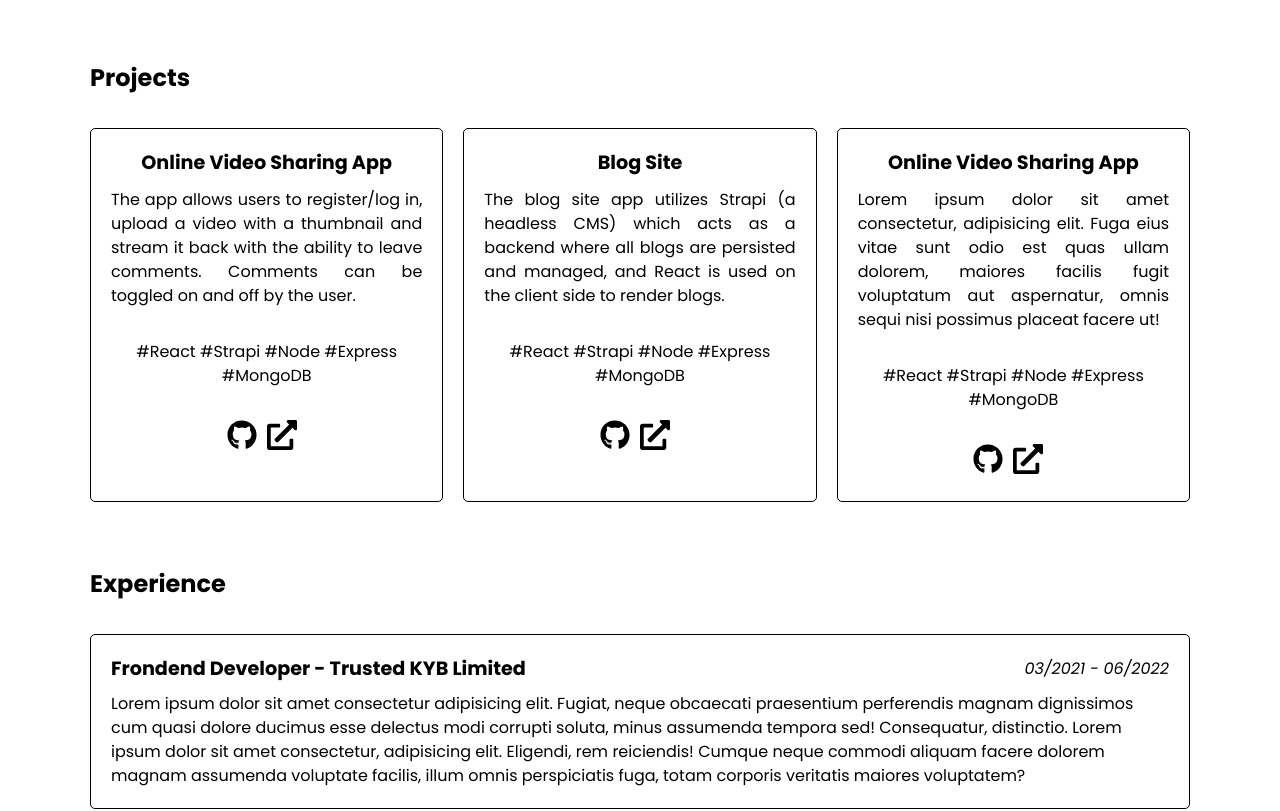
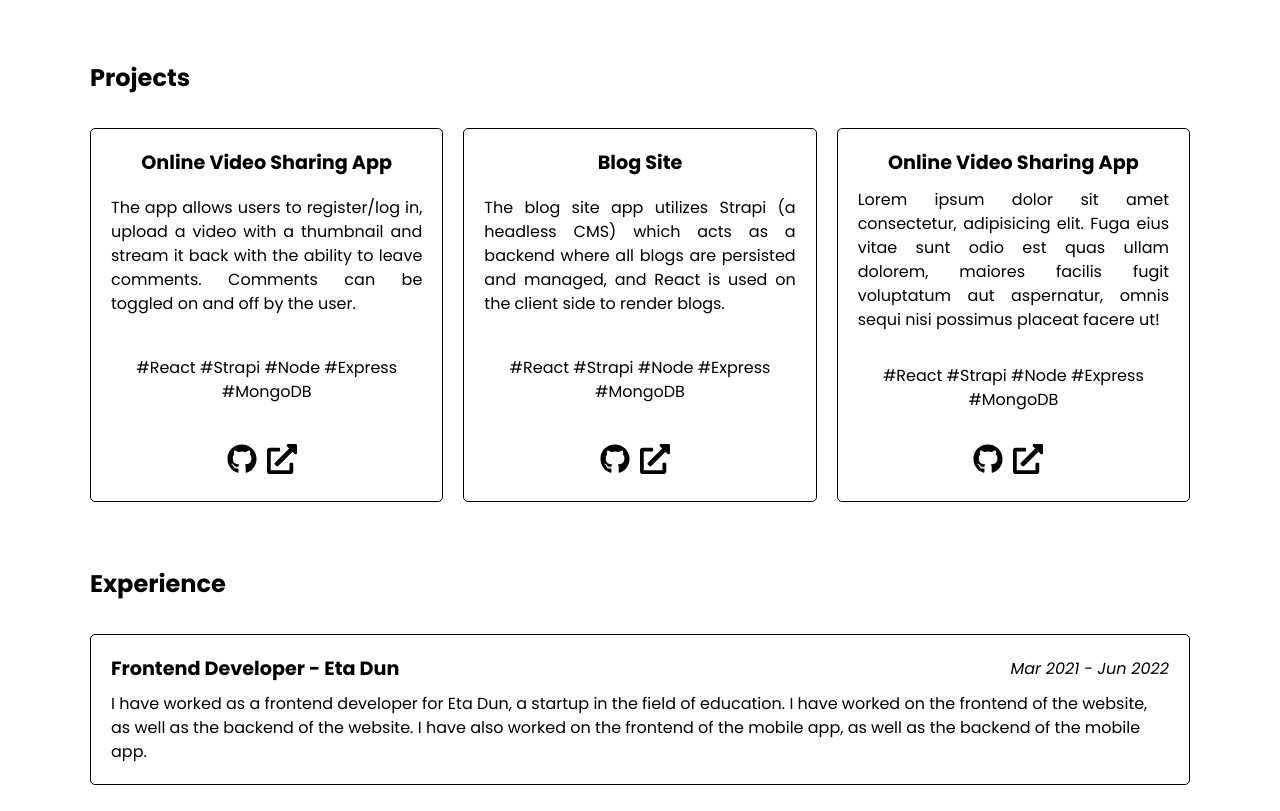
Before and after one commit to shehabshalan/minimal-react-portfolio, a React (Vite) app: page / in a window 1280 px wide. Shown: the part 420-1231 px from the top of the page. Built offline with nearby package versions, Linux system fonts and the light colour scheme.

Commit message:
experience completed

```diff
--- a/src/components/Experience/Experience.jsx
+++ b/src/components/Experience/Experience.jsx
@@ -1,28 +1,26 @@
 import React from "react";
 import "./Experience.css";
+import { experience } from "../../data/portfolio";
+import ReactMarkdown from "react-markdown";
 const Experience = () => {
+  const { title, experiences } = experience;
   return (
     <section className="experience">
-      <h1>Experience</h1>
+      <h1>{title}</h1>
       <div className="experience-container-grid">
-        <div className="experience-card">
-          <div className="job-title-duration-section">
-            <h2 className="job-title">
-              Frondend Developer - <span>Trusted KYB Limited</span>
-            </h2>
-            <p className="duration">03/2021 - 06/2022</p>
+        {experiences.map((experience, index) => (
+          <div className="experience-card" key={index}>
+            <div className="job-title-duration-section">
+              <h2 className="job-title">
+                {experience.title} - <span>{experience.company}</span>
+              </h2>
+              <p className="duration">{experience.duration}</p>
+            </div>
+            <ReactMarkdown className="experience-description">
+              {experience.description}
+            </ReactMarkdown>
           </div>
-          <p className="experience-description">
-            Lorem ipsum dolor sit amet consectetur adipisicing elit. Fugiat,
-            neque obcaecati praesentium perferendis magnam dignissimos cum quasi
-            dolore ducimus esse delectus modi corrupti soluta, minus assumenda
-            tempora sed! Consequatur, distinctio. Lorem ipsum dolor sit amet
-            consectetur, adipisicing elit. Eligendi, rem reiciendis! Cumque
-            neque commodi aliquam facere dolorem magnam assumenda voluptate
-            facilis, illum omnis perspiciatis fuga, totam corporis veritatis
-            maiores voluptatem?
-          </p>
-        </div>
+        ))}
       </div>
     </section>
   );
--- a/src/components/Projects/Projects.css
+++ b/src/components/Projects/Projects.css
@@ -18,11 +18,16 @@
   border: 1px solid;
   position: relative;
   overflow: hidden;
+  display: flex;
+  flex-direction: column;
+  justify-content: space-between;
+  align-items: center;
+  text-align: center;
 }
 .container-grid .project-card:hover {
   transform: translateY(-5px);
 }
-/* .container-grid .project-card:before {
+.container-grid .project-card:before {
   content: "";
   position: absolute;
   top: 0;
@@ -31,7 +36,7 @@
   height: 100%;
   z-index: -1;
   transition: all 0.2s ease-in-out;
-} */
+}
 
 .container-grid .project-card .project-title {
   text-align: center;
```
